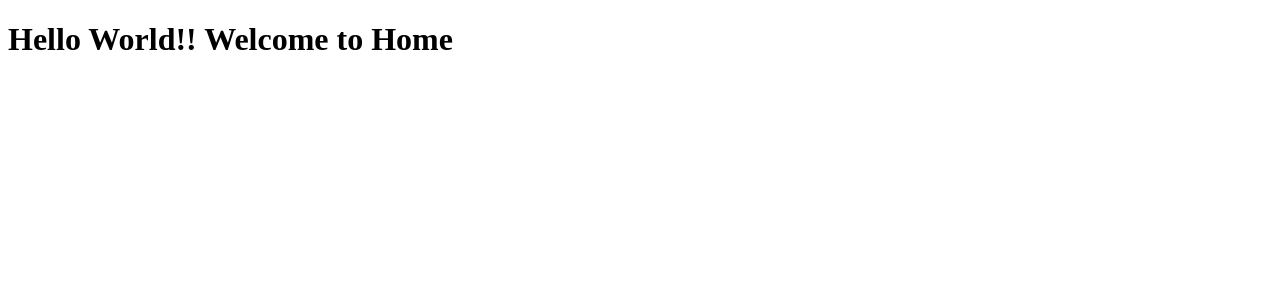
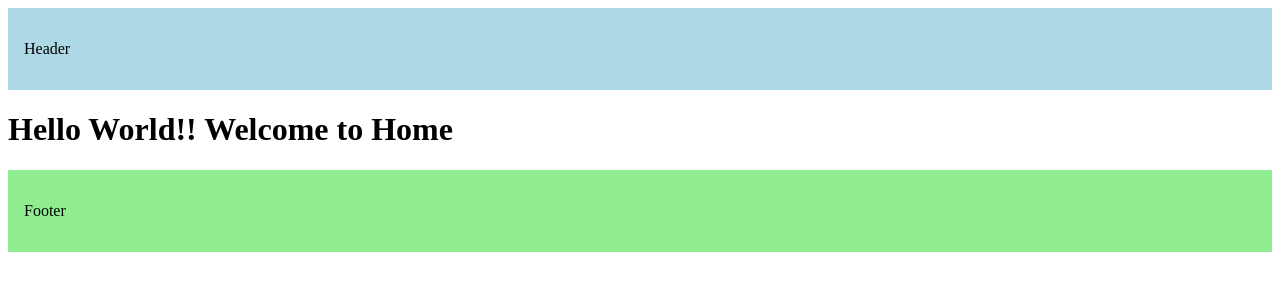
Before and after one commit to Udayon-Paul-Dhrubo/NextJs_tutorial, a Next.js app in the folder first_app/: page / in a window 1280 px wide. Shown: the top 300 px of the page. Built offline with nearby package versions, Linux system fonts and the light colour scheme.

Commit message:
basic layout

```diff
--- a/first_app/src/app/layout.tsx
+++ b/first_app/src/app/layout.tsx
@@ -1,16 +1,40 @@
 export const metadata = {
-  title: 'Next.js',
-  description: 'Generated by Next.js',
-}
+  title: "Next.js",
+  description: "Generated by Next.js",
+};
 
 export default function RootLayout({
   children,
 }: {
-  children: React.ReactNode
+  children: React.ReactNode;
 }) {
   return (
     <html lang="en">
-      <body>{children}</body>
+      <body>
+        {/* head section */}
+        <header
+          style={{
+            backgroundColor: "lightblue",
+            padding: "1rem",
+          }}
+        >
+          <p>Header</p>
+        </header>
+
+        {/* content section */}
+
+        {children}
+
+        {/* footer section */}
+        <footer
+          style={{
+            backgroundColor: "lightgreen",
+            padding: "1rem",
+          }}
+        >
+          <p>Footer</p>
+        </footer>
+      </body>
     </html>
-  )
+  );
 }
```
Also changed, not shown: first_app/src/app/products/[productId]/layout.tsx (added, +12 -0 lines), 1 other file (tests, documents, lock files or other folders).
